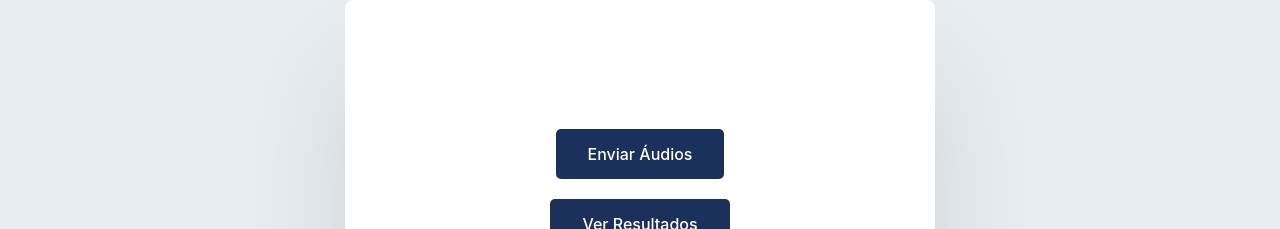
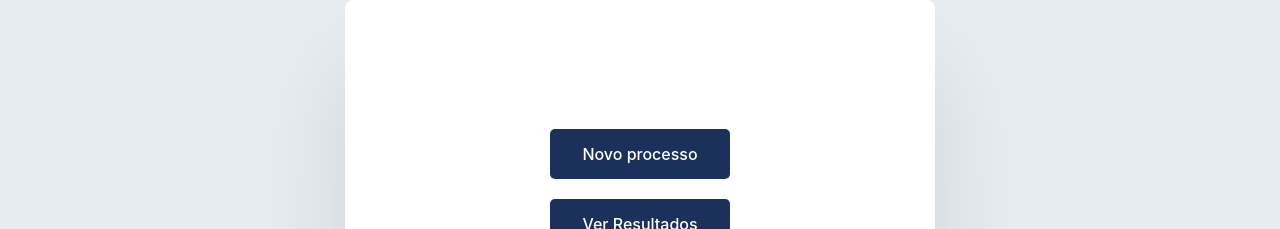
Before and after one commit to viniciusleitef/uiara, a React (Vite) app in the folder react/: page / in a window 1280 px wide. Shown: the part 191-420 px from the top of the page. Built offline with nearby package versions, Linux system fonts and the light colour scheme; sample sign-in values are in the browser's storage.

Commit message:
Refactor Home page button text to "Novo processo"

```diff
--- a/react/src/pages/Home/index.tsx
+++ b/react/src/pages/Home/index.tsx
@@ -6,7 +6,7 @@ export const Home = () => {
 
   return (
     <HomeContainer>
-      <HomeButton onClick={() => navigate("/upload")}>Enviar Áudios</HomeButton>
+      <HomeButton onClick={() => navigate("/upload")}>Novo processo</HomeButton>
       <HomeButton onClick={() => navigate("/results")}>
         Ver Resultados
       </HomeButton>
```
